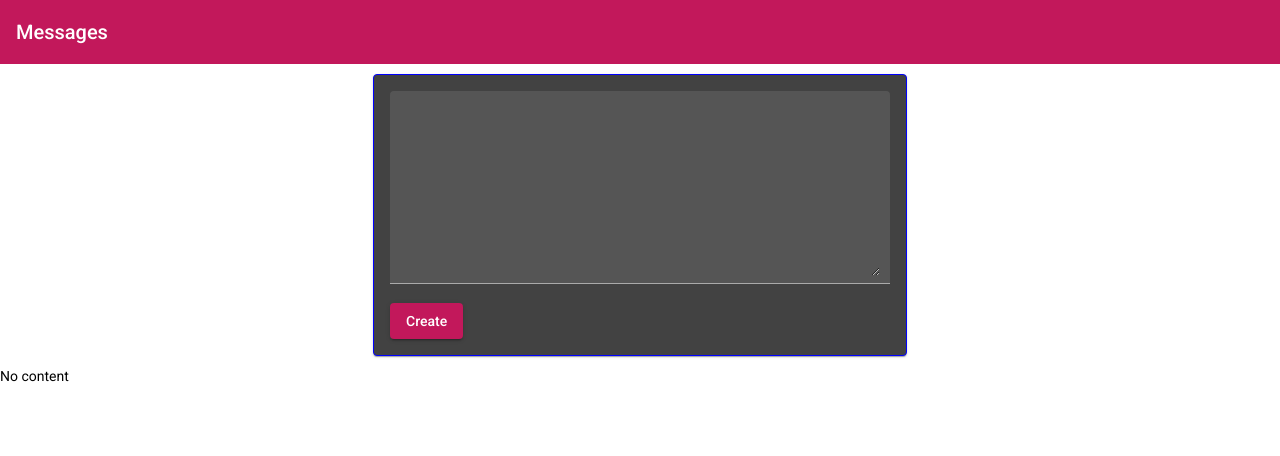
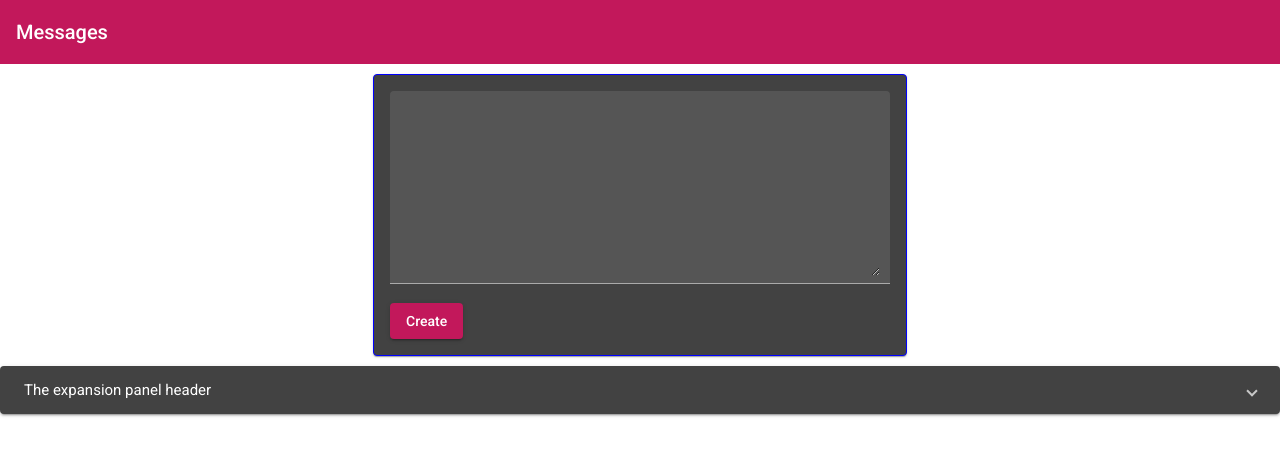
Before and after one commit to chie7tain/random-thoughts, an Angular app: page / in a window 1280 px wide. Shown: the top 456 px of the page. Built offline with nearby package versions, Linux system fonts and the light colour scheme.

Commit message:
add expansion panel component

```diff
--- a/src/app/app.component.html
+++ b/src/app/app.component.html
@@ -1,4 +1,5 @@
 <app-header></app-header>
 <main>
   <app-post-create></app-post-create>
+  <app-post-list></app-post-list>
 </main>
--- a/src/app/posts/post-create/post-create.component.html
+++ b/src/app/posts/post-create/post-create.component.html
@@ -14,4 +14,3 @@
     Create
   </button>
 </mat-card>
-<p>{{ newPost }}</p>
--- a/src/app/posts/post-list/post-list.component.html
+++ b/src/app/posts/post-list/post-list.component.html
@@ -0,0 +1,10 @@
+<mat-accordion>
+  <mat-expansion-panel>
+    <mat-expansion-panel-header>
+      The expansion panel header
+    </mat-expansion-panel-header>
+    <mat-panel-title>
+      <h3>Messages</h3>
+    </mat-panel-title>
+  </mat-expansion-panel>
+</mat-accordion>
```
Also changed, not shown: src/app/app.module.ts (+11 -1 lines), src/app/posts/post-list/post-list.component.ts (+8 -0 lines).
